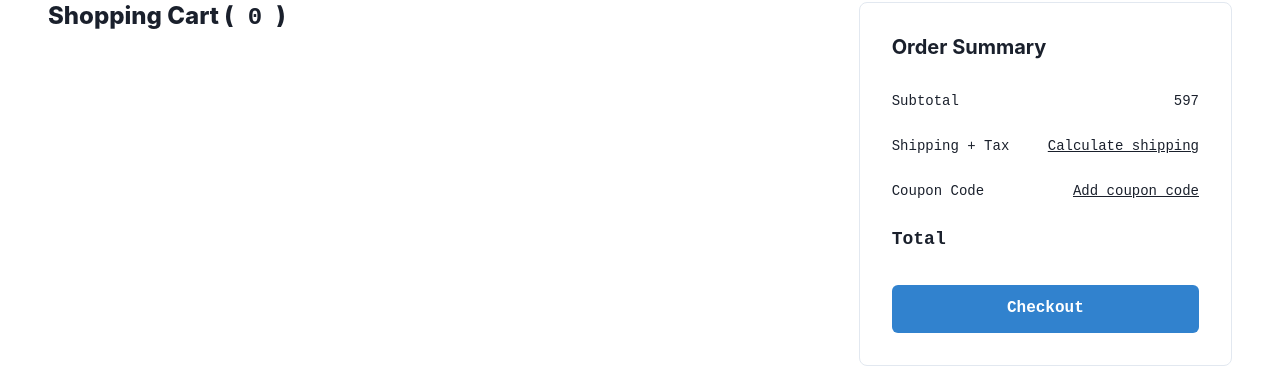
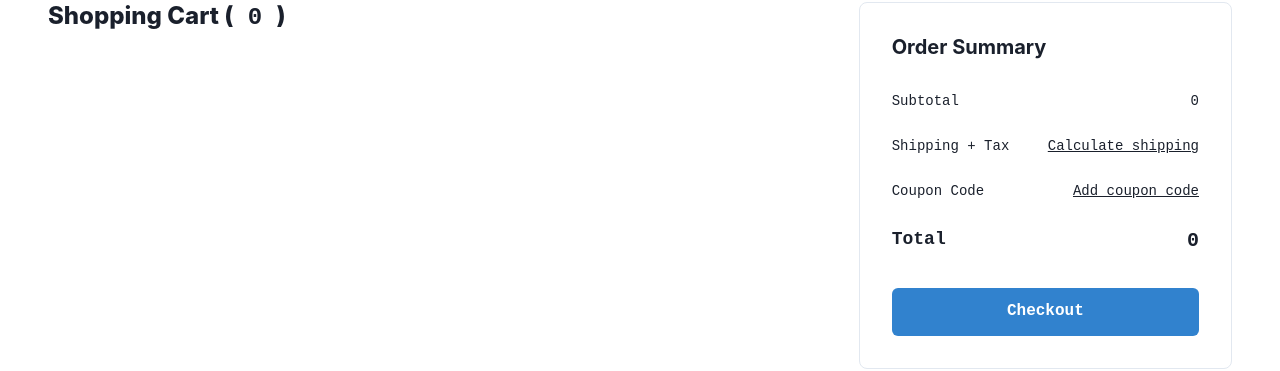
Before and after one commit to sheilabarnagot/HopefulHarvest, a React (Vite) app in the folder frontend/: page /checkout in a window 1280 px wide. Shown: the part 114-485 px from the top of the page. Built offline with nearby package versions, Linux system fonts and the light colour scheme.

Commit message:
Refactor CartOrderSummary to calculate subtotal and total dynamically

```diff
--- a/frontend/src/components/Cart/CartOrderSummary.tsx
+++ b/frontend/src/components/Cart/CartOrderSummary.tsx
@@ -19,14 +19,21 @@ const OrderSummaryItem = (props: OrderSummaryItemProps) => {
 export default function CartOrderSummary() {
   const cartDataPrice = useShoppingCartItems((state: any) => state.data);
 
-  // const priceArray = cartDataPrice.map((item: any) => Number(item.data.price));
+  const priceArray = cartDataPrice.map((item: any) => Number(item.price));
   const clearCart = useShoppingCartItems((state: any) => state.clear);
   return (
     <Stack spacing="8" borderWidth="1px" rounded="lg" padding="8" width="full">
       <Heading size="md">Order Summary</Heading>
 
       <Stack spacing="6">
-        <OrderSummaryItem label="Subtotal" value="597" />
+        <OrderSummaryItem
+          label="Subtotal"
+          value={
+            priceArray.length > 0
+              ? priceArray.reduce((a: number, b: number) => a + b)
+              : '0'
+          }
+        />
         <OrderSummaryItem label="Shipping + Tax">
           <Link href="#" textDecor="underline">
             Calculate shipping
@@ -42,9 +49,9 @@ export default function CartOrderSummary() {
             Total
           </Text>
           <Text fontSize="xl" fontWeight="extrabold">
-            {/* {priceArray.length > 0
+            {priceArray.length > 0
               ? priceArray.reduce((a: number, b: number) => a + b)
-              : 0} */}
+              : 0}
           </Text>
         </Flex>
       </Stack>
```
